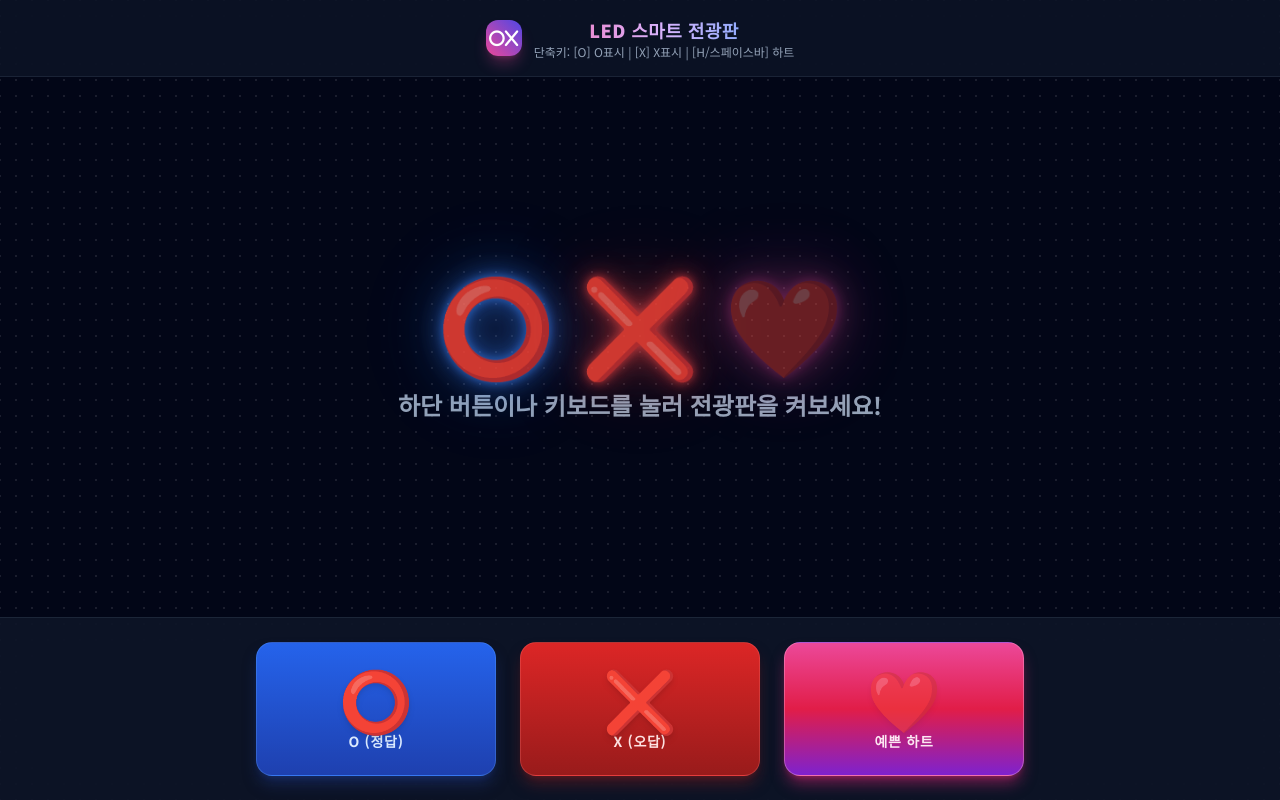
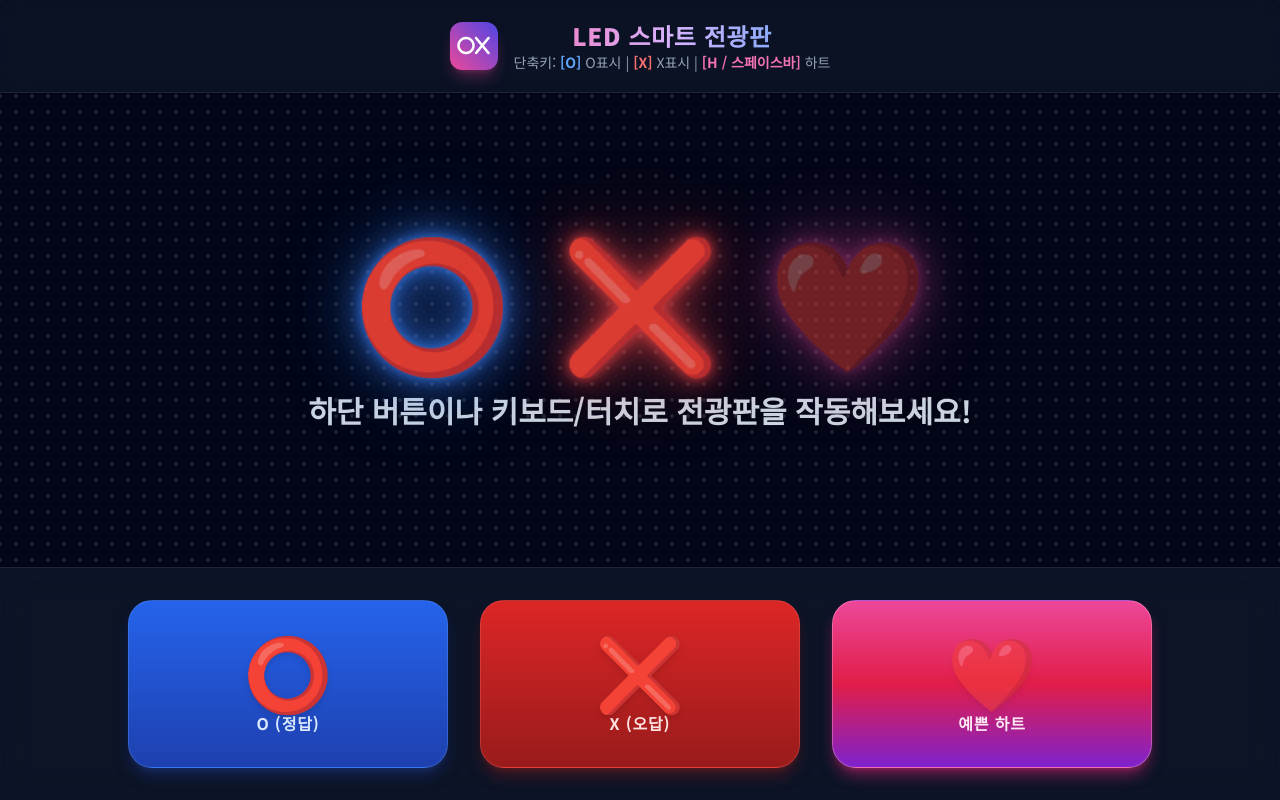
Before and after one commit to sseegg300/class4, a plain HTML site: page ox.html in a window 1280 px wide. Drawn offline with nearby package versions, Linux system fonts and the light colour scheme.

Commit message:
Add files via upload

```diff
--- a/ox.html
+++ b/ox.html
@@ -14,6 +14,7 @@
     <style>
         * {
             touch-action: manipulation;
+            -webkit-tap-highlight-color: transparent;
         }
 
         body {
@@ -23,12 +24,11 @@
             overflow: hidden;
             user-select: none;
             -webkit-user-select: none;
-            -webkit-tap-highlight-color: transparent;
         }
 
         /* LED Screen Background Grid Matrix */
         .led-grid {
-            background-image: radial-gradient(rgba(255, 255, 255, 0.12) 1.5px, transparent 0);
+            background-image: radial-gradient(rgba(255, 255, 255, 0.14) 1.8px, transparent 0);
             background-size: 16px 16px;
             background-position: -8px -8px;
         }
@@ -37,46 +37,46 @@
         .glow-o {
             color: #3b82f6;
             text-shadow:
-                0 0 10px rgba(59, 130, 246, 0.8),
-                0 0 25px rgba(59, 130, 246, 0.6),
-                0 0 50px rgba(59, 130, 246, 0.4),
-                0 0 100px rgba(59, 130, 246, 0.3);
+                0 0 12px rgba(59, 130, 246, 0.9),
+                0 0 30px rgba(59, 130, 246, 0.7),
+                0 0 60px rgba(59, 130, 246, 0.5),
+                0 0 120px rgba(59, 130, 246, 0.35);
         }
 
         .glow-x {
             color: #ef4444;
             text-shadow:
-                0 0 10px rgba(239, 68, 68, 0.8),
-                0 0 25px rgba(239, 68, 68, 0.6),
-                0 0 50px rgba(239, 68, 68, 0.4),
-                0 0 100px rgba(239, 68, 68, 0.3);
+                0 0 12px rgba(239, 68, 68, 0.9),
+                0 0 30px rgba(239, 68, 68, 0.7),
+                0 0 60px rgba(239, 68, 68, 0.5),
+                0 0 120px rgba(239, 68, 68, 0.35);
         }
 
         .glow-heart {
             color: #ec4899;
             text-shadow:
-                0 0 12px rgba(236, 72, 153, 0.9),
-                0 0 30px rgba(236, 72, 153, 0.7),
-                0 0 60px rgba(236, 72, 153, 0.5),
-                0 0 110px rgba(236, 72, 153, 0.4);
+                0 0 14px rgba(236, 72, 153, 0.95),
+                0 0 35px rgba(236, 72, 153, 0.75),
+                0 0 70px rgba(236, 72, 153, 0.55),
+                0 0 130px rgba(236, 72, 153, 0.4);
         }
 
         /* Animations */
         @keyframes pulseGlow {
             0%, 100% { transform: scale(1); opacity: 1; }
-            50% { transform: scale(1.06); opacity: 0.92; }
+            50% { transform: scale(1.05); opacity: 0.92; }
         }
 
         @keyframes shakeX {
             0%, 100% { transform: translateX(0); }
-            20%, 60% { transform: translateX(-15px) rotate(-3deg); }
-            40%, 80% { transform: translateX(15px) rotate(3deg); }
+            20%, 60% { transform: translateX(-18px) rotate(-3deg); }
+            40%, 80% { transform: translateX(18px) rotate(3deg); }
         }
 
         @keyframes bounceHeart {
-            0% { transform: scale(0.3); opacity: 0; }
-            50% { transform: scale(1.2); }
-            70% { transform: scale(0.9); }
+            0% { transform: scale(0.2); opacity: 0; }
+            50% { transform: scale(1.22); }
+            70% { transform: scale(0.92); }
             100% { transform: scale(1); opacity: 1; }
         }
 
@@ -92,24 +92,24 @@
             animation: bounceHeart 0.5s cubic-bezier(0.175, 0.885, 0.32, 1.275);
         }
 
-        /* Fully Fluid Symbol Sizing */
         .symbol-responsive {
-            font-size: clamp(8rem, min(36vw, 42vh), 32rem);
+            /* Adapt smoothly to portrait (4:3) and landscape (16:10 / 4:3) tablet screens */
+            font-size: clamp(7rem, min(42vw, 48vh), 36rem);
             line-height: 1;
         }
 
-        /* Mobile Landscape Optimization */
-        @media (max-height: 520px) {
+        /* Mobile / Tablet Landscape Low-Height Optimization */
+        @media (max-height: 550px) {
             .header-compact {
+                padding-top: 0.25rem !important;
+                padding-bottom: 0.25rem !important;
+            }
+            .symbol-responsive {
+                font-size: min(32vw, 42vh) !important;
+            }
+            .btn-compact {
                 padding-top: 0.35rem !important;
                 padding-bottom: 0.35rem !important;
-            }
-            .symbol-responsive {
-                font-size: min(28vw, 38vh) !important;
-            }
-            .btn-compact {
-                padding-top: 0.4rem !important;
-                padding-bottom: 0.4rem !important;
             }
         }
     </style>
@@ -122,34 +122,34 @@
     <!-- LED Grid Texture Overlay -->
     <div id="ledGridOverlay" class="absolute inset-0 led-grid pointer-events-none z-0 opacity-80"></div>
 
-    <!-- Responsive Top Header -->
-    <header class="header-compact relative z-20 flex items-center justify-center p-2.5 sm:p-4 bg-slate-900/70 backdrop-blur-md border-b border-slate-800/80 shrink-0">
-        <div class="flex items-center space-x-2 sm:space-x-3 text-center">
-            <div class="w-7 h-7 sm:w-9 sm:h-9 rounded-xl bg-gradient-to-tr from-pink-500 to-indigo-600 flex items-center justify-center shadow-lg shadow-pink-500/30 shrink-0">
-                <i class="fa-solid font-bold text-white text-xs sm:text-lg">OX</i>
+    <header class="header-compact relative z-20 flex items-center justify-center p-3 sm:p-4 md:p-5 bg-slate-900/70 backdrop-blur-md border-b border-slate-800/80 shrink-0">
+        <div class="flex items-center space-x-2.5 sm:space-x-4 text-center">
+            <div class="w-8 h-8 sm:w-10 sm:h-10 md:w-12 md:h-12 rounded-xl bg-gradient-to-tr from-pink-500 to-indigo-600 flex items-center justify-center shadow-lg shadow-pink-500/30 shrink-0">
+                <i class="fa-solid font-bold text-white text-xs sm:text-base md:text-xl">OX</i>
             </div>
             <div>
-                <h1 class="text-sm sm:text-lg font-black tracking-wide bg-gradient-to-r from-pink-400 via-purple-300 to-blue-400 bg-clip-text text-transparent">
+                <h1 class="text-base sm:text-xl md:text-2xl font-black tracking-wide bg-gradient-to-r from-pink-400 via-purple-300 to-blue-400 bg-clip-text text-transparent">
                     LED 스마트 전광판
                 </h1>
-                <p class="text-[10px] sm:text-xs text-slate-400 hidden sm:block">단축키: [O] O표시 | [X] X표시 | [H/스페이스바] 하트</p>
+                <p class="text-[11px] sm:text-xs md:text-sm text-slate-400 hidden sm:block">
+                    단축키: <span class="text-blue-400 font-semibold">[O]</span> O표시 | <span class="text-red-400 font-semibold">[X]</span> X표시 | <span class="text-pink-400 font-semibold">[H / 스페이스바]</span> 하트
+                </p>
             </div>
         </div>
     </header>
 
-    <!-- Main Center Symbol Container -->
-    <main id="mainDisplayArea" class="relative z-10 flex-1 flex flex-col items-center justify-center p-2 sm:p-4 min-h-0 cursor-pointer select-none">
-        <div id="displayContainer" class="relative flex items-center justify-center w-full h-full max-w-6xl">
+    <main id="mainDisplayArea" class="relative z-10 flex-1 flex flex-col items-center justify-center p-3 sm:p-5 md:p-8 min-h-0 cursor-pointer select-none">
+        <div id="displayContainer" class="relative flex items-center justify-center w-full h-full max-w-7xl">
 
             <!-- Default Welcome Display -->
-            <div id="symbolWelcome" class="flex flex-col items-center justify-center text-center space-y-3 sm:space-y-5 text-slate-500">
-                <div class="flex space-x-3 sm:space-x-6 text-4xl sm:text-7xl md:text-8xl opacity-85">
-                    <span class="glow-o">⭕</span>
-                    <span class="glow-x">❌</span>
-                    <span class="glow-heart animate-pulse">❤️</span>
+            <div id="symbolWelcome" class="flex flex-col items-center justify-center text-center space-y-4 sm:space-y-6 md:space-y-8 text-slate-500">
+                <div class="flex space-x-4 sm:space-x-8 md:space-x-12 text-5xl sm:text-7xl md:text-8xl lg:text-9xl opacity-90">
+                    <span class="glow-o hover:scale-110 transition-transform">⭕</span>
+                    <span class="glow-x hover:scale-110 transition-transform">❌</span>
+                    <span class="glow-heart animate-pulse hover:scale-110 transition-transform">❤️</span>
                 </div>
-                <p class="text-sm sm:text-lg md:text-2xl font-semibold text-slate-400 px-4 leading-relaxed">
-                    하단 버튼이나 키보드를 눌러 전광판을 켜보세요!
+                <p class="text-sm sm:text-xl md:text-2xl lg:text-3xl font-semibold text-slate-300 px-4 leading-relaxed max-w-3xl">
+                    하단 버튼이나 키보드/터치로 전광판을 작동해보세요!
                 </p>
             </div>
 
@@ -162,29 +162,29 @@
         </div>
     </main>
 
-    <!-- Responsive Bottom Control Bar -->
-    <footer id="bottomControlBar" class="relative z-20 p-2.5 sm:p-4 md:p-6 bg-slate-900/80 backdrop-blur-xl border-t border-slate-800/90 shrink-0">
-        <div class="max-w-3xl mx-auto grid grid-cols-3 gap-2 sm:gap-4 md:gap-6">
+    <!-- Responsive Bottom Control Bar (Mobile, Tablet, Desktop) -->
+    <footer id="bottomControlBar" class="relative z-20 p-3 sm:p-5 md:p-6 lg:p-8 bg-slate-900/85 backdrop-blur-xl border-t border-slate-800/90 shrink-0">
+        <div class="max-w-3xl md:max-w-4xl lg:max-w-5xl mx-auto grid grid-cols-3 gap-2.5 sm:gap-4 md:gap-6 lg:gap-8">
 
             <!-- O Button -->
-            <button id="btnO" class="btn-compact group relative flex flex-col items-center justify-center py-2.5 sm:py-5 md:py-6 px-2 sm:px-4 rounded-xl sm:rounded-2xl bg-gradient-to-b from-blue-600 to-blue-800 hover:from-blue-500 hover:to-blue-700 active:scale-95 shadow-lg shadow-blue-900/50 border border-blue-400/30 transition-all duration-150">
-                <div class="absolute inset-0 rounded-xl sm:rounded-2xl bg-blue-400/10 opacity-0 group-hover:opacity-100 transition-opacity"></div>
-                <span class="text-2xl sm:text-5xl md:text-6xl font-black text-white drop-shadow-md transition-transform group-hover:scale-110">⭕</span>
-                <span class="mt-0.5 sm:mt-1 text-[10px] sm:text-xs md:text-sm font-bold text-blue-100 tracking-wider">O (정답)</span>
+            <button id="btnO" class="btn-compact group relative flex flex-col items-center justify-center py-3 sm:py-5 md:py-6 lg:py-8 px-2 sm:px-4 rounded-xl sm:rounded-2xl md:rounded-3xl bg-gradient-to-b from-blue-600 to-blue-800 hover:from-blue-500 hover:to-blue-700 active:scale-95 shadow-lg shadow-blue-900/50 border border-blue-400/30 transition-all duration-150">
+                <div class="absolute inset-0 rounded-xl sm:rounded-2xl md:rounded-3xl bg-blue-400/10 opacity-0 group-hover:opacity-100 transition-opacity"></div>
+                <span class="text-3xl sm:text-5xl md:text-6xl lg:text-7xl font-black text-white drop-shadow-md transition-transform group-hover:scale-110">⭕</span>
+                <span class="mt-1 sm:mt-1.5 text-[11px] sm:text-xs md:text-sm lg:text-base font-bold text-blue-100 tracking-wider">O (정답)</span>
             </button>
 
             <!-- X Button -->
-            <button id="btnX" class="btn-compact group relative flex flex-col items-center justify-center py-2.5 sm:py-5 md:py-6 px-2 sm:px-4 rounded-xl sm:rounded-2xl bg-gradient-to-b from-red-600 to-red-800 hover:from-red-500 hover:to-red-700 active:scale-95 shadow-lg shadow-red-900/50 border border-red-400/30 transition-all duration-150">
-                <div class="absolute inset-0 rounded-xl sm:rounded-2xl bg-red-400/10 opacity-0 group-hover:opacity-100 transition-opacity"></div>
-                <span class="text-2xl sm:text-5xl md:text-6xl font-black text-white drop-shadow-md transition-transform group-hover:scale-110">❌</span>
-                <span class="mt-0.5 sm:mt-1 text-[10px] sm:text-xs md:text-sm font-bold text-red-100 tracking-wider">X (오답)</span>
+            <button id="btnX" class="btn-compact group relative flex flex-col items-center justify-center py-3 sm:py-5 md:py-6 lg:py-8 px-2 sm:px-4 rounded-xl sm:rounded-2xl md:rounded-3xl bg-gradient-to-b from-red-600 to-red-800 hover:from-red-500 hover:to-red-700 active:scale-95 shadow-lg shadow-red-900/50 border border-red-400/30 transition-all duration-150">
+                <div class="absolute inset-0 rounded-xl sm:rounded-2xl md:rounded-3xl bg-red-400/10 opacity-0 group-hover:opacity-100 transition-opacity"></div>
+                <span class="text-3xl sm:text-5xl md:text-6xl lg:text-7xl font-black text-white drop-shadow-md transition-transform group-hover:scale-110">❌</span>
+                <span class="mt-1 sm:mt-1.5 text-[11px] sm:text-xs md:text-sm lg:text-base font-bold text-red-100 tracking-wider">X (오답)</span>
             </button>
 
             <!-- Heart Button (Padlet Sound Connected) -->
-            <button id="btnHeart" class="btn-compact group relative flex flex-col items-center justify-center py-2.5 sm:py-5 md:py-6 px-2 sm:px-4 rounded-xl sm:rounded-2xl bg-gradient-to-b from-pink-500 via-rose-600 to-purple-700 hover:from-pink-400 hover:to-purple-600 active:scale-95 shadow-lg shadow-pink-600/50 border border-pink-300/40 transition-all duration-150">
-                <div class="absolute inset-0 rounded-xl sm:rounded-2xl bg-pink-300/20 opacity-0 group-hover:opacity-100 transition-opacity"></div>
-                <span class="text-2xl sm:text-5xl md:text-6xl font-black text-white drop-shadow-md transition-transform group-hover:scale-125 animate-pulse">❤️</span>
-                <span class="mt-0.5 sm:mt-1 text-[10px] sm:text-xs md:text-sm font-bold text-pink-100 tracking-wider">예쁜 하트</span>
+            <button id="btnHeart" class="btn-compact group relative flex flex-col items-center justify-center py-3 sm:py-5 md:py-6 lg:py-8 px-2 sm:px-4 rounded-xl sm:rounded-2xl md:rounded-3xl bg-gradient-to-b from-pink-500 via-rose-600 to-purple-700 hover:from-pink-400 hover:to-purple-600 active:scale-95 shadow-lg shadow-pink-600/50 border border-pink-300/40 transition-all duration-150">
+                <div class="absolute inset-0 rounded-xl sm:rounded-2xl md:rounded-3xl bg-pink-300/20 opacity-0 group-hover:opacity-100 transition-opacity"></div>
+                <span class="text-3xl sm:text-5xl md:text-6xl lg:text-7xl font-black text-white drop-shadow-md transition-transform group-hover:scale-125 animate-pulse">❤️</span>
+                <span class="mt-1 sm:mt-1.5 text-[11px] sm:text-xs md:text-sm lg:text-base font-bold text-pink-100 tracking-wider">예쁜 하트</span>
             </button>
 
         </div>
@@ -209,7 +209,6 @@
             const btnX = document.getElementById('btnX');
             const btnHeart = document.getElementById('btnHeart');
 
-            // Web Audio API for synthetic sound effects
             let audioCtx = null;
 
             function initAudioContext() {
@@ -339,9 +338,11 @@
                     this.x = x;
                     this.y = y;
                     this.type = type;
-                    this.size = Math.random() * (type === 'heart' ? 26 : 12) + 12;
-                    this.vx = (Math.random() - 0.5) * (type === 'heart' ? 9 : 14);
-                    this.vy = (Math.random() - 0.5) * (type === 'heart' ? 9 : 14) - (type === 'heart' ? 3 : 0);
+                    // Scales particles comfortably on tablets and desktops
+                    const sizeScale = window.innerWidth > 768 ? 1.4 : 1.0;
+                    this.size = (Math.random() * (type === 'heart' ? 26 : 12) + 12) * sizeScale;
+                    this.vx = (Math.random() - 0.5) * (type === 'heart' ? 10 : 16);
+                    this.vy = (Math.random() - 0.5) * (type === 'heart' ? 10 : 16) - (type === 'heart' ? 4 : 0);
                     this.gravity = type === 'heart' ? -0.04 : 0.22;
                     this.life = 1;
                     this.decay = Math.random() * 0.02 + 0.015;
@@ -416,7 +417,7 @@
                 symbolContent.textContent = '⭕';
 
                 triggerFlash('rgba(59, 130, 246, 0.25)');
-                spawnBurst(window.innerWidth / 2, window.innerHeight / 2, 'O', 35);
+                spawnBurst(window.innerWidth / 2, window.innerHeight / 2, 'O', window.innerWidth > 768 ? 55 : 35);
                 playOSound();
             }
 
@@ -428,7 +429,7 @@
                 symbolContent.textContent = '❌';
 
                 triggerFlash('rgba(239, 68, 68, 0.25)');
-                spawnBurst(window.innerWidth / 2, window.innerHeight / 2, 'X', 30);
+                spawnBurst(window.innerWidth / 2, window.innerHeight / 2, 'X', window.innerWidth > 768 ? 50 : 30);
                 playXSound();
             }
 
@@ -440,7 +441,7 @@
                 symbolContent.textContent = '❤️';
 
                 triggerFlash('rgba(236, 72, 153, 0.3)');
-                spawnBurst(window.innerWidth / 2, window.innerHeight / 2, 'heart', 50);
+                spawnBurst(window.innerWidth / 2, window.innerHeight / 2, 'heart', window.innerWidth > 768 ? 70 : 50);
                 playHeartSound();
             }
 
@@ -456,10 +457,18 @@
                 }, 50);
             }
 
-            // Click & Touch Event Handlers
-            btnO.addEventListener('click', (e) => { e.stopPropagation(); triggerO(); });
-            btnX.addEventListener('click', (e) => { e.stopPropagation(); triggerX(); });
-            btnHeart.addEventListener('click', (e) => { e.stopPropagation(); triggerHeart(); });
+            // Ultra-responsive Pointer / Touch Event Bindings for Mobile & Tablet
+            const bindTrigger = (element, triggerFn) => {
+                element.addEventListener('pointerdown', (e) => {
+                    e.stopPropagation();
+                    initAudioContext();
+                    triggerFn();
+                });
+            };
+
+            bindTrigger(btnO, triggerO);
+            bindTrigger(btnX, triggerX);
+            bindTrigger(btnHeart, triggerHeart);
 
             // Keyboard Shortcuts
             document.addEventListener('keydown', (e) => {
```
